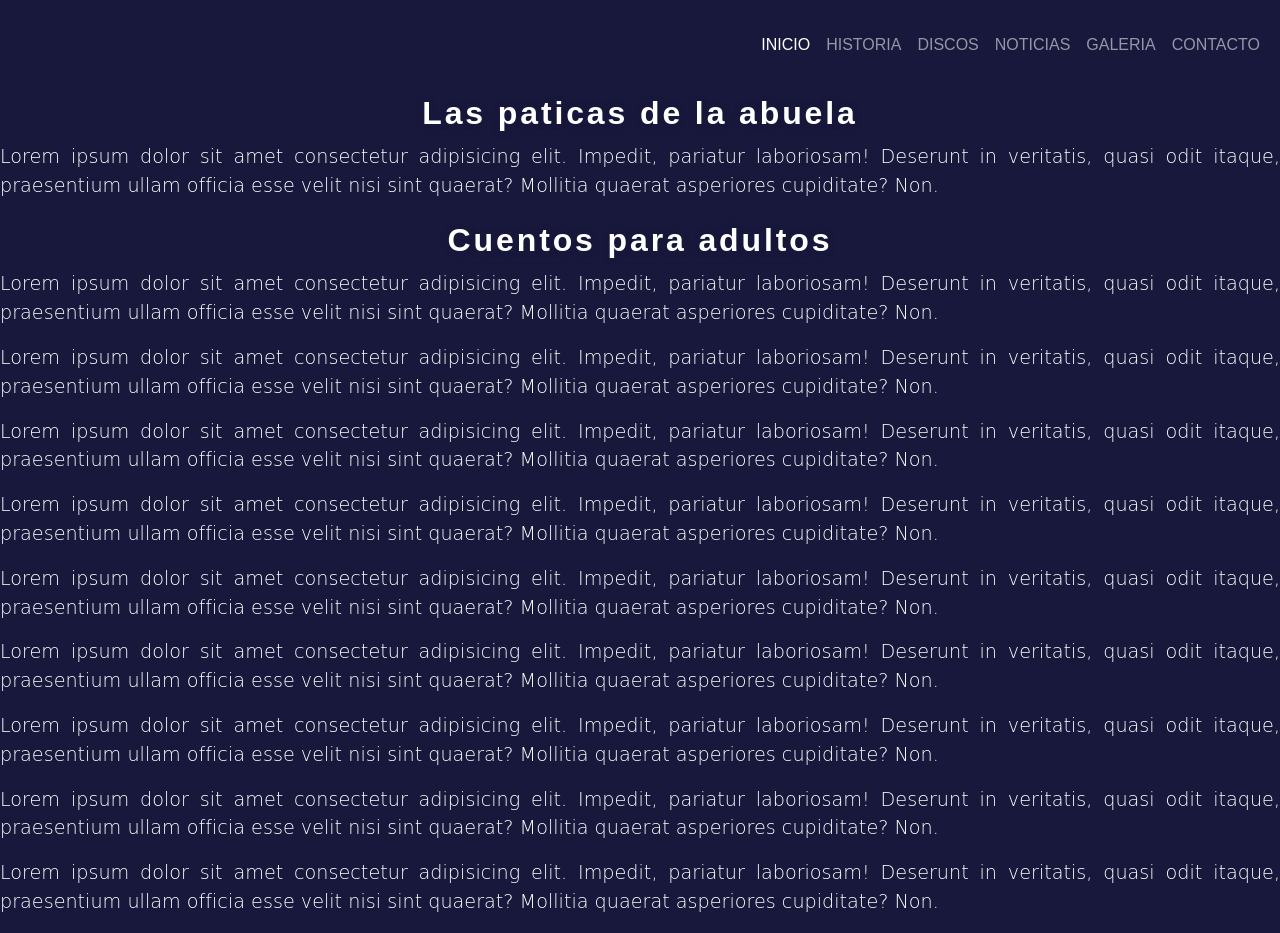
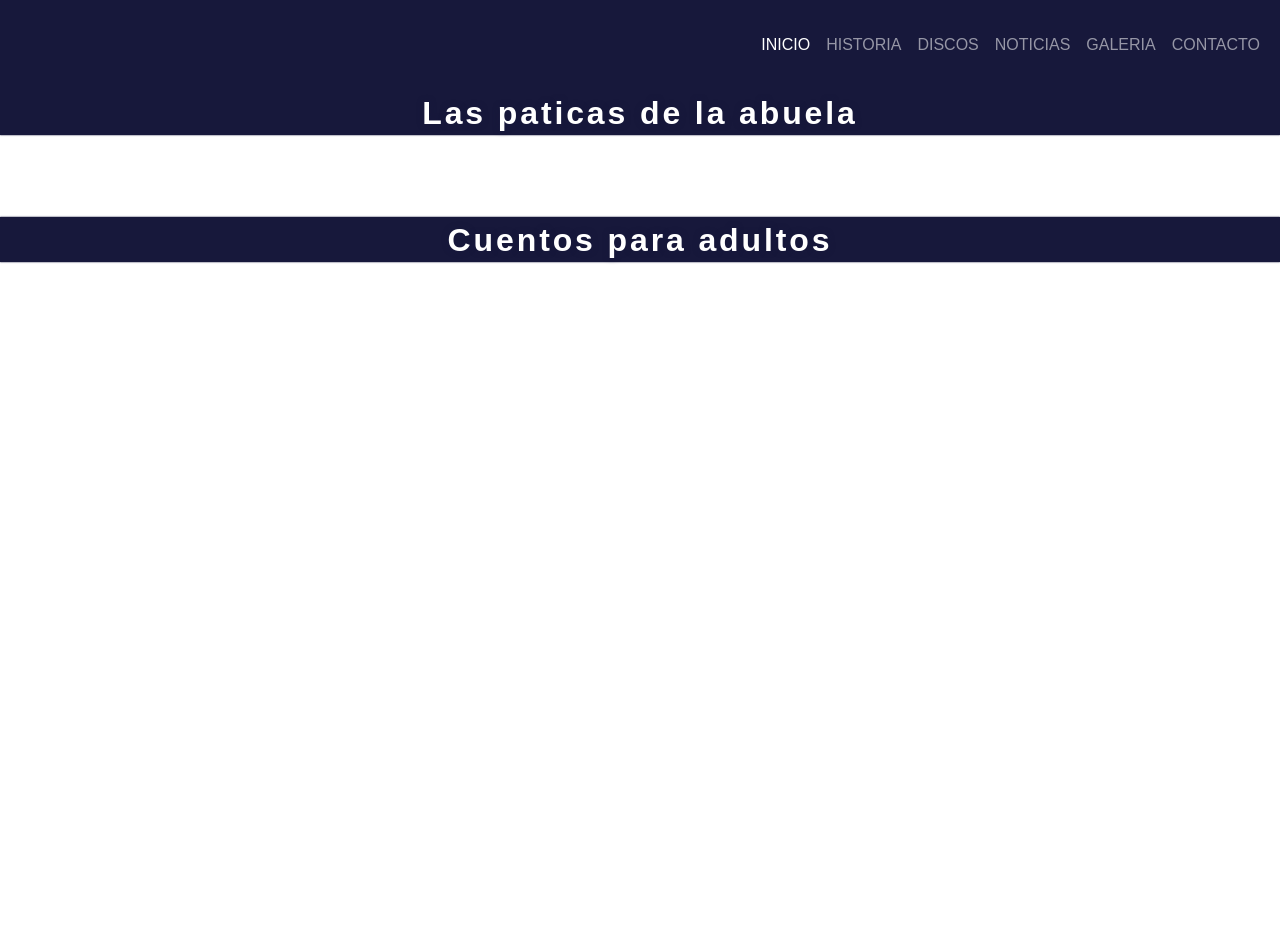
Before and after one commit to GaboxD7/bandaDeRock, a website: page Album.html in a window 1280 px wide. Drawn offline with nearby package versions, Linux system fonts and the light colour scheme.

Commit message:
Nuevo inicio test-17

```diff
--- a/scss/components/_inicio.scss
+++ b/scss/components/_inicio.scss
@@ -8,7 +8,7 @@
 
 }
 body {
-	background-color: $color-1;
+
 }
 html {
     scroll-behavior:smooth;
```
Also changed, not shown: css/style.css, 1 other file.
